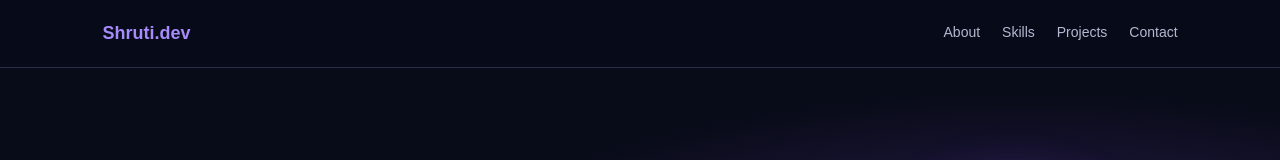
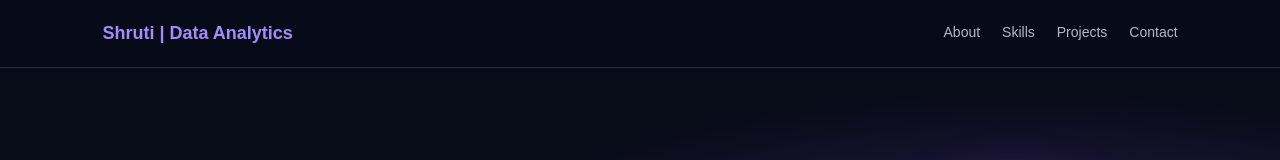
Before and after one commit to ShrutiNavdhinge/shrutinavdhinge.github.io, a plain HTML site: page index.html in a window 1280 px wide. Shown: the top 160 px of the page. Drawn offline with Linux system fonts and the light colour scheme.

Commit message:
Update index.html

```diff
--- a/index.html
+++ b/index.html
@@ -288,7 +288,7 @@
 
 <body>
   <nav>
-    <a class="brand" href="#home">Shruti.dev</a>
+    <a class="brand" href="#home">Shruti | Data Analytics</a>
 
     <div class="links">
       <a href="#about">About</a>
```
